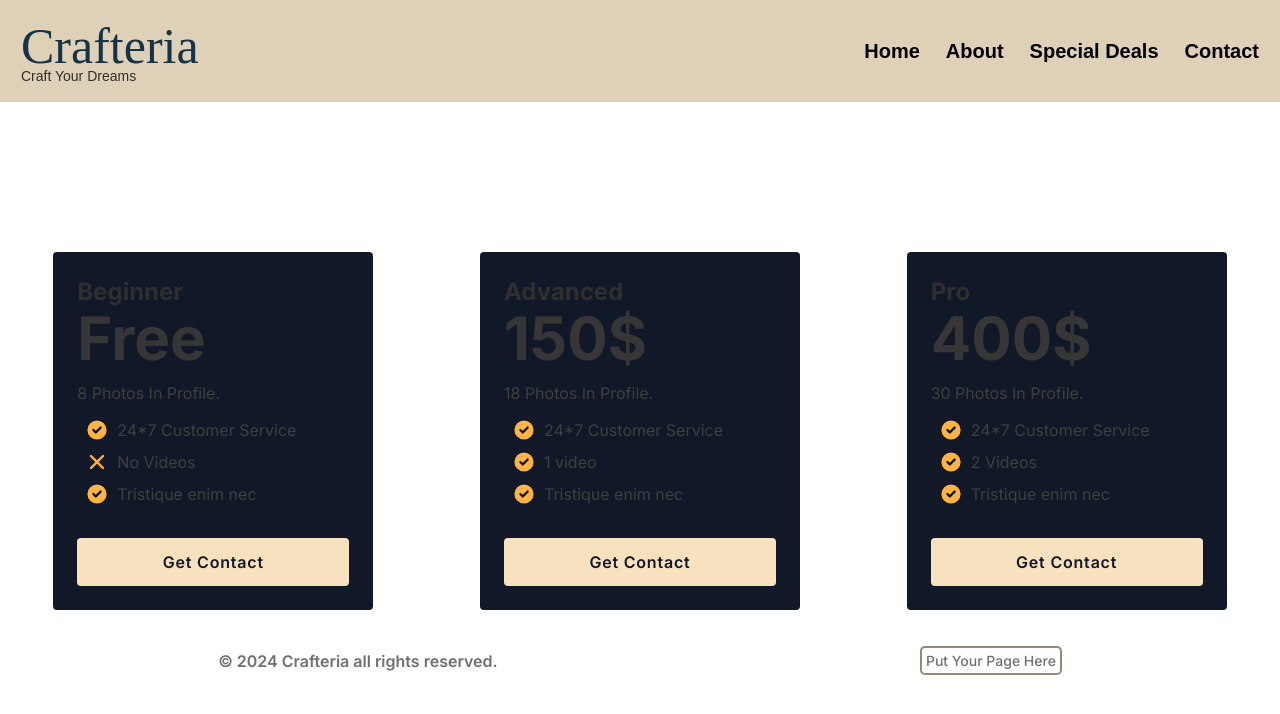
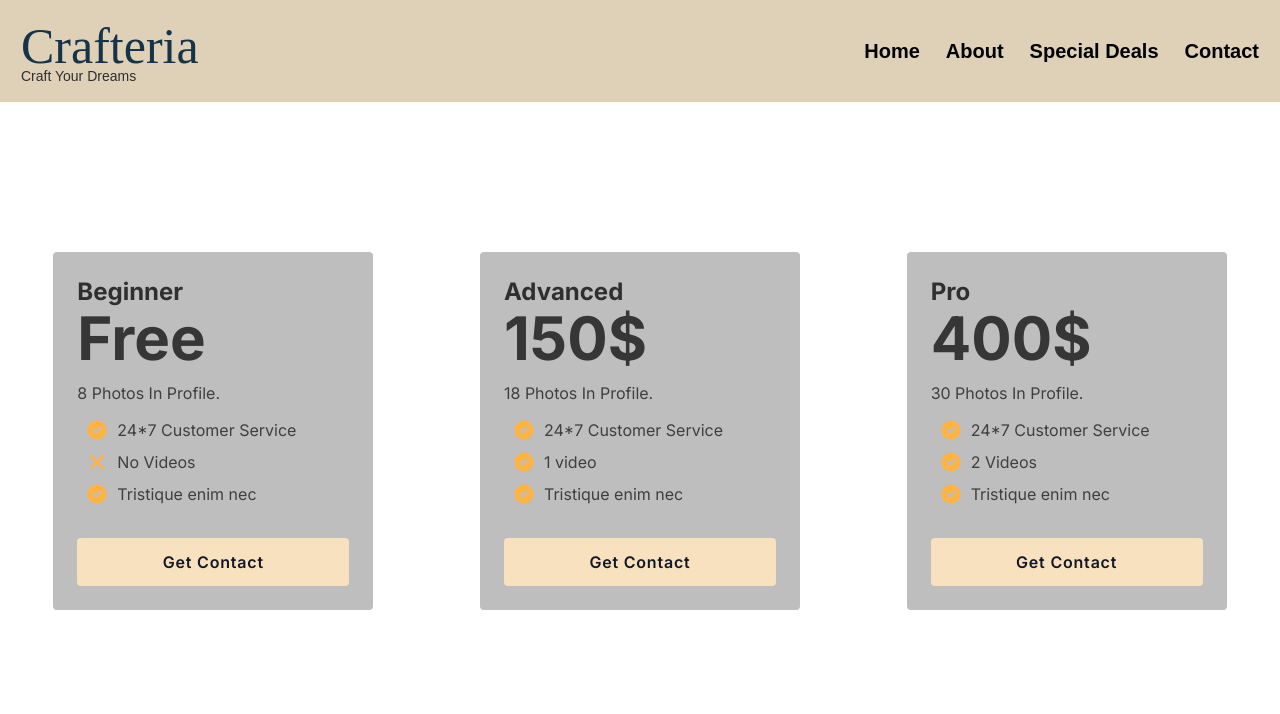
Before and after one commit to nourtarek876/crafteria-next, a Next.js app: page /pricing in a window 1280 px wide. Shown: the top 714 px of the page. Built offline with nearby package versions, Linux system fonts and the light colour scheme.

Commit message:
add pricing page

```diff
--- a/src/app/components/Footer.js
+++ b/src/app/components/Footer.js
@@ -5,7 +5,7 @@ export default function Footer() {
       <div className="copy-write">
             © 2024 Crafteria all rights reserved.
           </div>
-          <div className="developer"><a href="/paid">Put Your Page Here</a></div>
+          <div className="developer"><a href="/pricing">Put Your Page Here</a></div>
       </div>
     </>
   );
--- a/src/app/globals.css
+++ b/src/app/globals.css
@@ -439,7 +439,7 @@ header{
   display: flex;
   flex-direction: column;
   border-radius: 0.25rem;
-  background-color: rgba(17, 24, 39, 1);
+  background-color: rgb(190, 190, 190);
   padding: 1.5rem;
 }
 
--- a/src/app/pricing/page.js
+++ b/src/app/pricing/page.js
@@ -173,7 +173,6 @@ export default function Pri() {
         </div>
       </div>
      {/* end pricing */}
-     <Footer />
     </>
   );
 }
```
